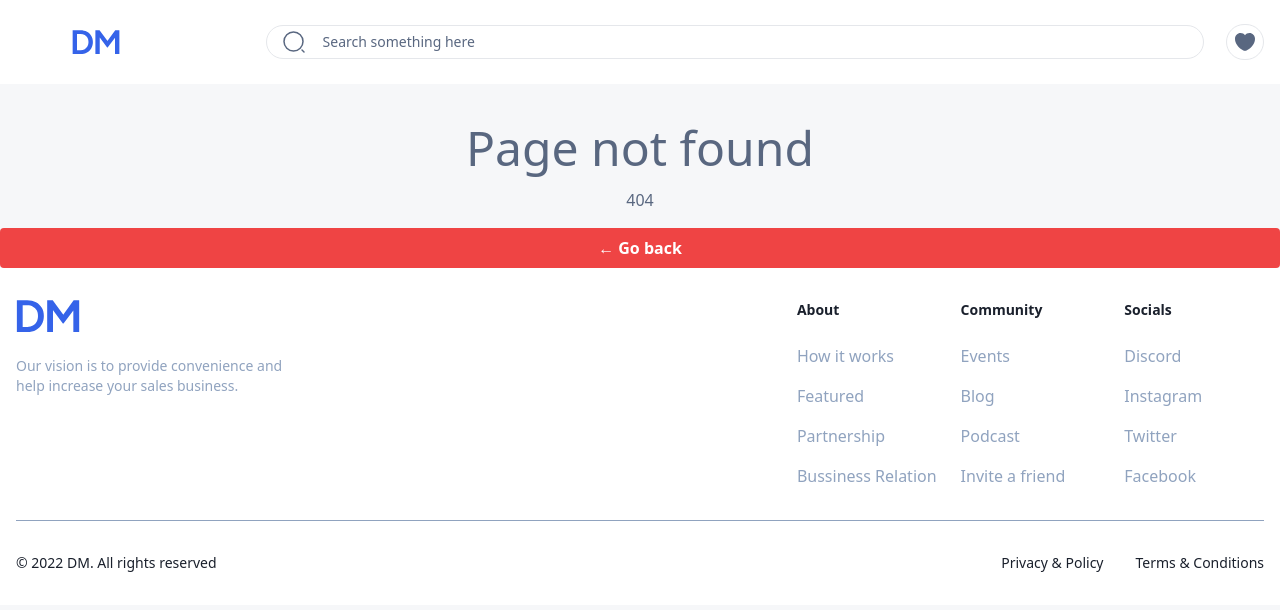
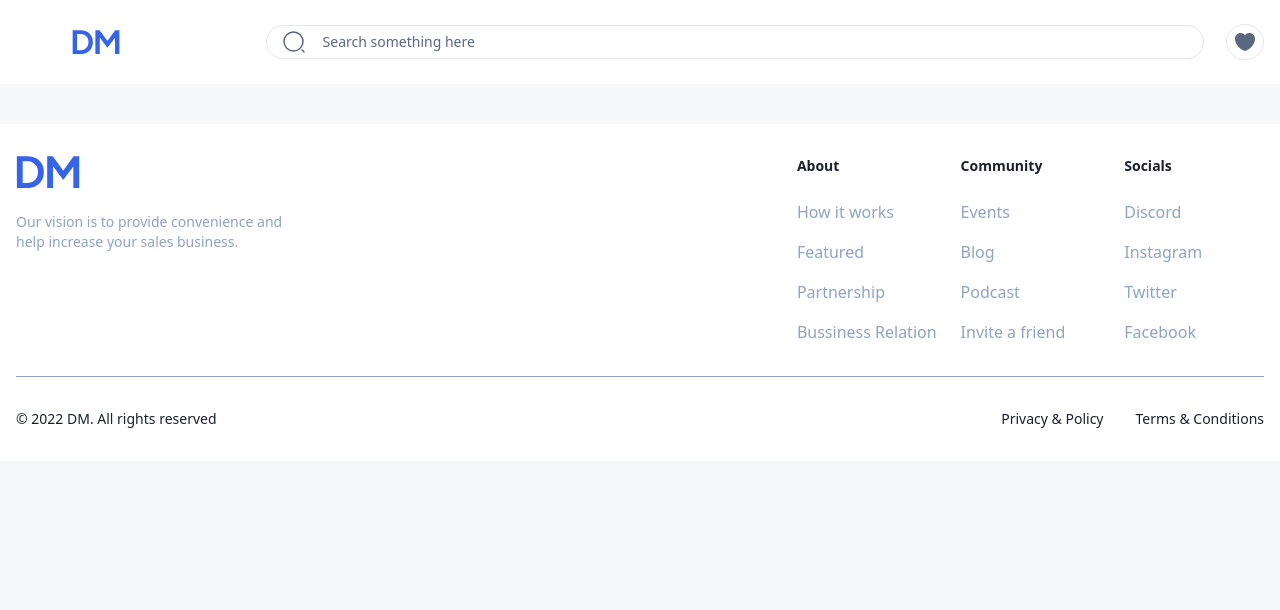
Before and after one commit to Meriem-BM/car-rental, a Nuxt app: page /404 in a window 1280 px wide. Shown: the top 610 px of the page. Built offline with nearby package versions, Linux system fonts and the light colour scheme.

Commit message:
feat: 404 page

```diff
--- /dev/null
+++ b/layouts/404.vue
@@ -0,0 +1,9 @@
+<script lang="ts" setup></script>
+
+<template>
+  <div>
+    <slot />
+  </div>
+</template>
+
+<style scoped></style>
--- a/layouts/error.vue
+++ /dev/null
@@ -1,5 +0,0 @@
-<template>
-  <div class="layout">
-    <slot />
-  </div>
-</template>
--- a/pages/404.vue
+++ /dev/null
@@ -1,18 +0,0 @@
-<template>
-  <div class="text-center">
-    <h3 class="text-5xl mb-4">Page not found</h3>
-    <p class="mb-4">404</p>
-    <div
-      class="bg-red-500 hover:bg-red-700 text-white font-bold py-2 px-4 rounded cursor-pointer"
-      @click=""
-    >
-      ← Go back
-    </div>
-  </div>
-</template>
-
-<script>
-export default {
-  name: "NotFound",
-};
-</script>
```
Also changed, not shown: error.vue (added, +25 -0 lines).
